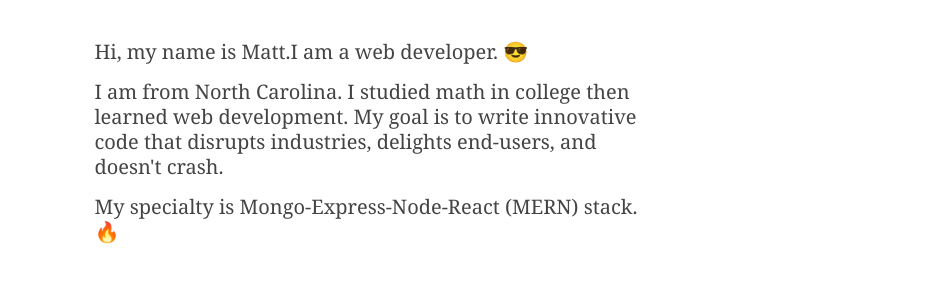
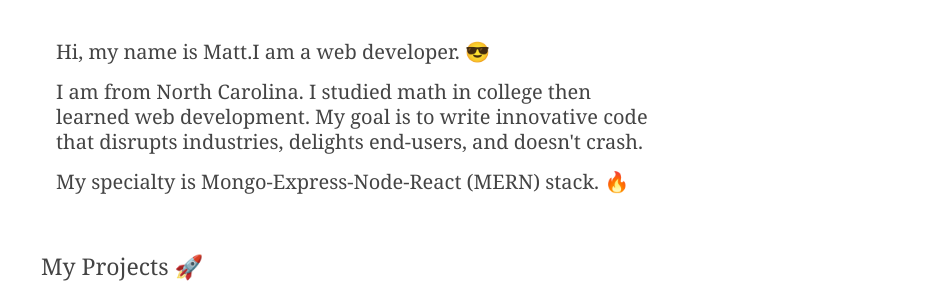
Before and after one commit to dolphinCommando/dolphinCommando.github.io, a plain HTML site: page index.html in a window 1280 px wide. Shown: the part 106-407 px from the top of the page, without its empty margins (161-1091 px from the left). Drawn offline with Linux system fonts and the light colour scheme.

Commit message:
side margins decreased

```diff
--- a/css/style.css
+++ b/css/style.css
@@ -23,7 +23,7 @@ a:hover {
 
 .container {
   display: grid;
-  grid-template-columns: 18% auto 18%;
+  grid-template-columns: 15% auto 15%;
   grid-template-rows: 15vh auto;
 }
 
```
